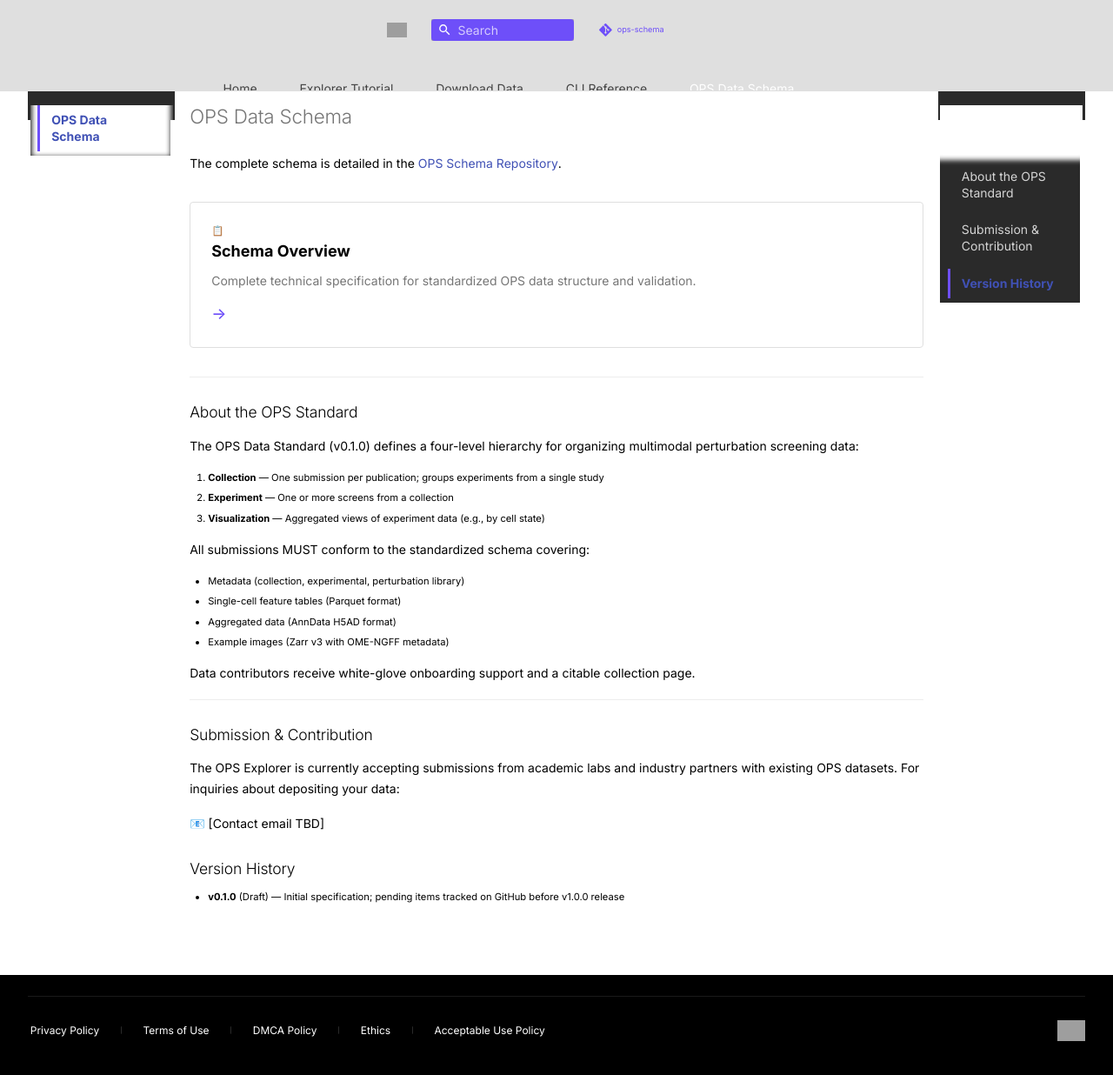
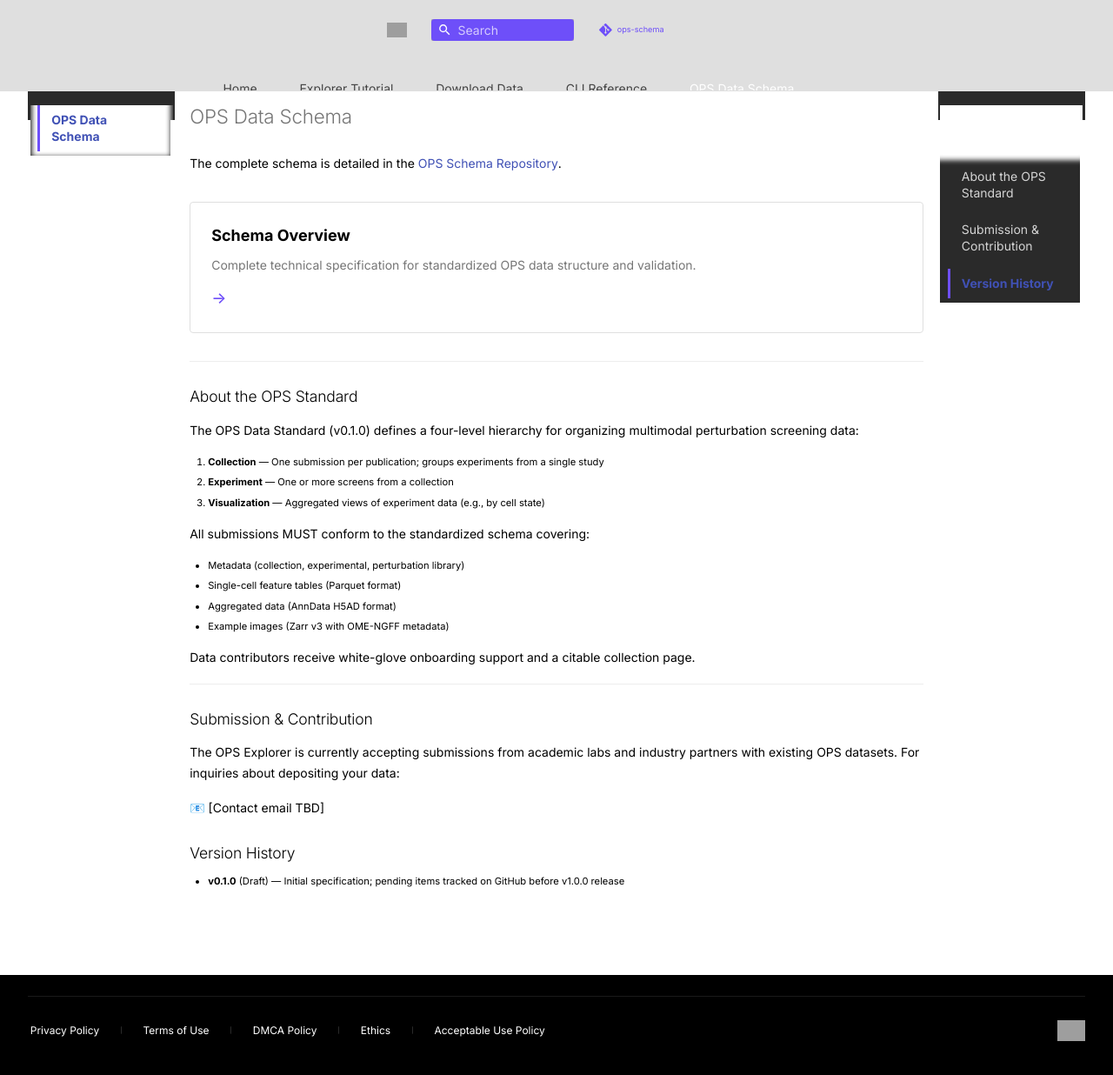
Before and after one commit to chanzuckerberg/ops-schema, an MkDocs documentation site: the page built from docs/schema/index.md, in a window 1280 px wide and 1248 px high. Shown: the top 1236 px of the window at 87% size. Built offline with MkDocs 1.6.1 and Material for MkDocs 9.7.7, drawn with Linux system fonts in a browser that asks for light colours; comment, search, counter and statistics services are not loaded; grey boxes are pictures that could not be loaded.

Commit message:
Update index.md

```diff
--- a/docs/schema/index.md
+++ b/docs/schema/index.md
@@ -4,7 +4,6 @@ The complete schema is detailed in the [OPS Schema Repository](https://github.co
 
 <div class="tile-grid">
   <a href="schema-overview/" class="tile">
-    <div class="tile-icon">📋</div>
     <div class="tile-title">Schema Overview</div>
     <div class="tile-tagline">Complete technical specification for standardized OPS data structure and validation.</div>
     <div class="tile-arrow">→</div>
```
